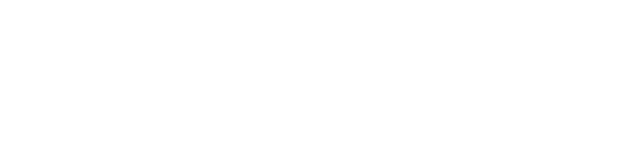
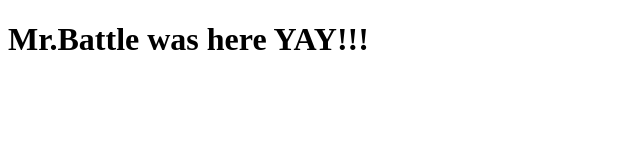
Before and after one commit to Myrvelte/MEYJ3, a plain HTML site: page index.html in a window 1280 px wide. Shown: the whole page, without its empty margins (0-640 px from the left). Drawn offline with Linux system fonts and the light colour scheme.

Commit message:
home page by battle

```diff
--- a/index.html
+++ b/index.html
@@ -6,6 +6,6 @@
     <title>Home</title>
 </head>
 <body>
-
+    <h1>Mr.Battle was here YAY!!!</h1>
 </body>
 </html>
```
